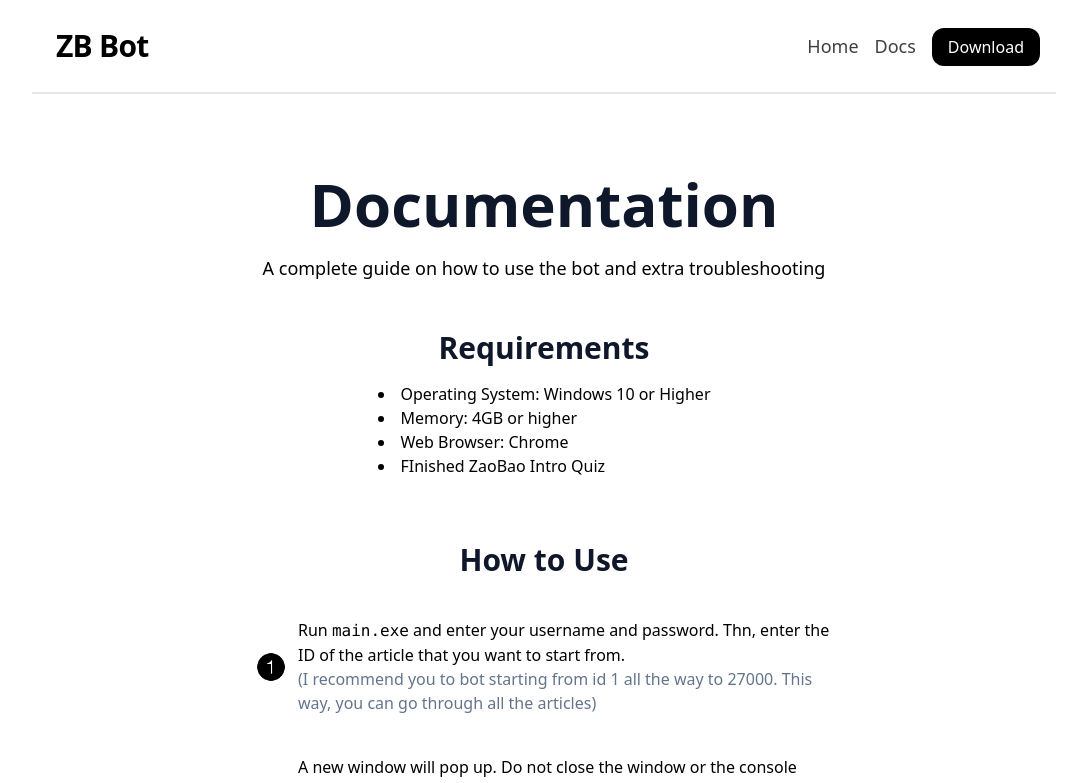
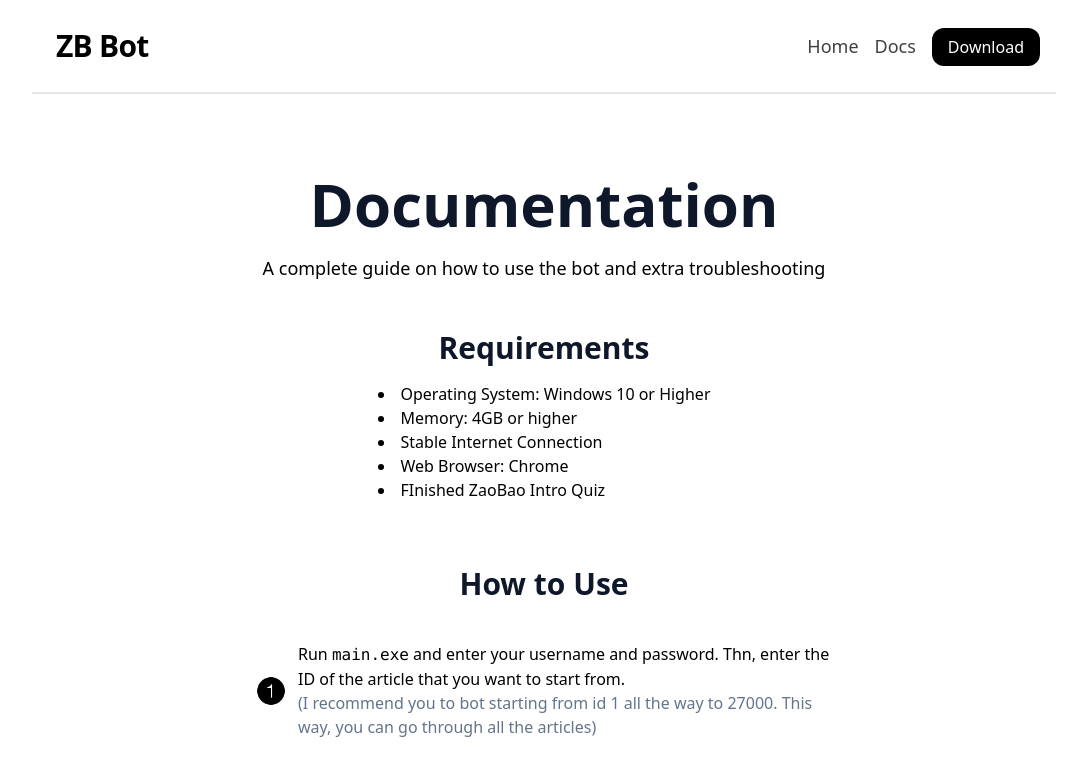
Before and after one commit to InsanelyAvner/zb-website, a Next.js app: page /docs in a window 1280 px wide. Shown: the top 783 px of the page, without its empty margins (96-1183 px from the left). Built offline with nearby package versions, Linux system fonts and the light colour scheme.

Commit message:
Added updated bot

```diff
--- a/pages/docs.tsx
+++ b/pages/docs.tsx
@@ -24,6 +24,7 @@
           <ul className="list-disc list-inside text-left font-medium">
             <li>Operating System: Windows 10 or Higher</li>
             <li>Memory: 4GB or higher</li>
+            <li>Stable Internet Connection</li>
             <li>Web Browser: Chrome</li>
             <li>FInished ZaoBao Intro Quiz</li>
           </ul>
```
Also changed, not shown: 1 other file (tests, documents, lock files or other folders).
